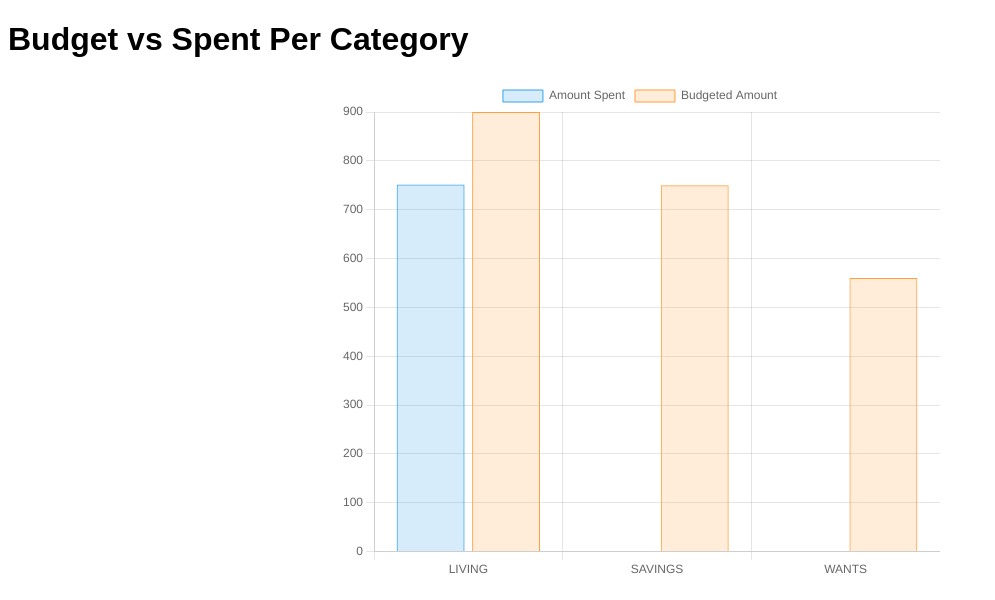
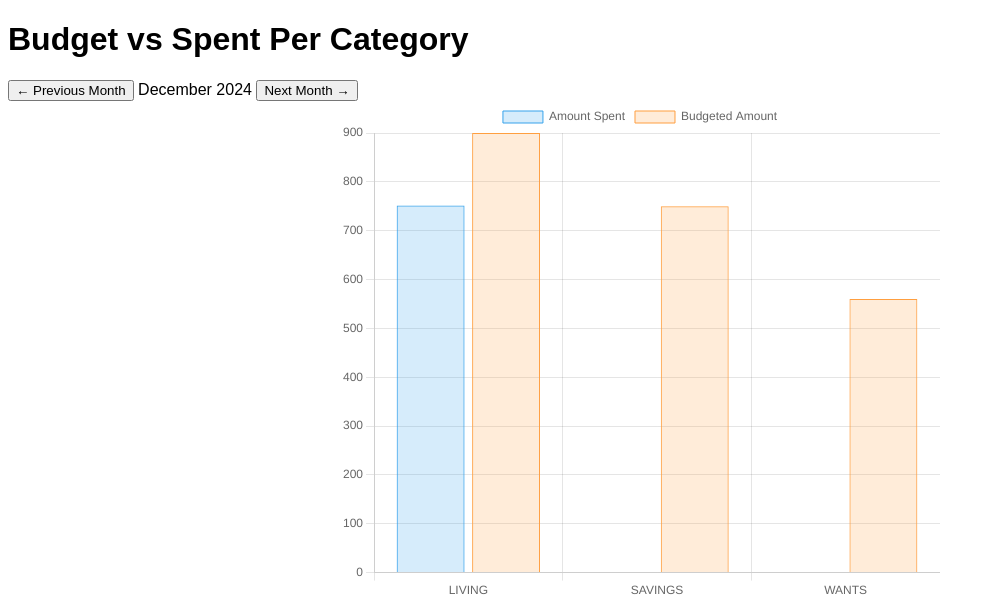
Before and after one commit to prunell579/budget_tracker, a Flask app: page / in a window 1280 px wide. Shown: the top 600 px of the page, without its empty margins (0-995 px from the left). Run offline with Flask 3, Linux system fonts and the light colour scheme.

Commit message:
mechanism for changing dates in frontend - wip

```diff
--- a/static/scripts/frontend.js
+++ b/static/scripts/frontend.js
@@ -1,5 +1,35 @@
 
 let myChart=null;
+
+// Global variables to track the currently displayed month and year
+let currentMonth = new Date().getMonth() + 1; // Months are 0-indexed, so +1
+let currentYear = new Date().getFullYear();
+
+// Initialize the page
+document.addEventListener('DOMContentLoaded', () => {
+    updateOperations(currentYear, currentMonth); // Fetch and display operations
+
+    // Add event listeners to the navigation buttons
+    document.getElementById('prevMonth').addEventListener('click', () => {
+        changeMonth(-1); // Go to the previous month
+    });
+    document.getElementById('nextMonth').addEventListener('click', () => {
+        changeMonth(1); // Go to the next month
+    });
+});
+
+// Update the current month and fetch the operations
+function changeMonth(delta) {
+    console.log('not implemented yet');
+}
+
+function updateOperations(year, month) {
+    console.log('not implemented yet');
+
+    const monthName = new Date(year, month - 1).toLocaleString('default', { month: 'long' });
+    document.getElementById('currentMonth').innerText = `${monthName} ${year}`;
+}
+
 
 function createBarChart(spentAmounts, budgetedAmounts) {
     const ctx = document.getElementById('myChart').getContext('2d');
--- a/templates/index.html
+++ b/templates/index.html
@@ -39,6 +39,11 @@
         }
     </style>
 
+    <div id="navigation">
+        <button id="prevMonth">← Previous Month</button>
+        <span id="currentMonth"></span>
+        <button id="nextMonth">Next Month →</button>
+    </div>
 
     <div id="chart-container">
         <canvas id="myChart" width="600" height="500"></canvas>
```
